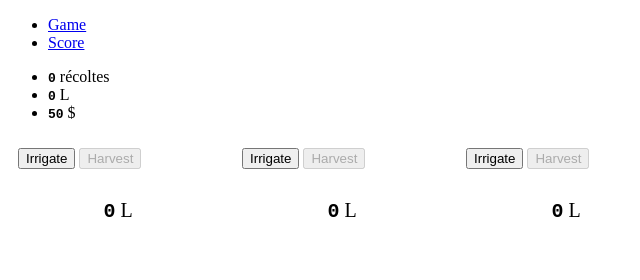
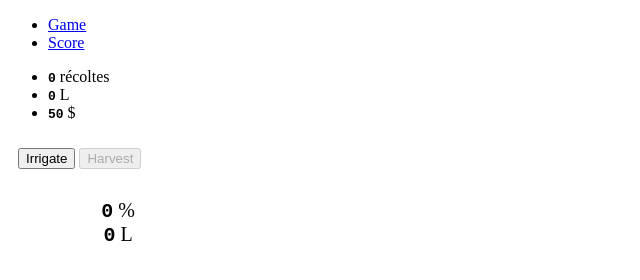
Before and after one commit to qmachard/dryfield, a website built with webpack: page public/index.html in a window 1280 px wide. Shown: the whole page, without its empty margins (0-640 px from the left). Built offline with nearby package versions, Linux system fonts and the light colour scheme; files whose address does not match are found by name.

Commit message:
Create FieldView

```diff
--- a/public/css/style.css
+++ b/public/css/style.css
@@ -1,8 +1,8 @@
-.farms {
+.fields {
 	display:block;
 }
 
-.farm {
+.field {
 	display: inline-block;
 	position: relative;
 	width: 200px;
@@ -10,11 +10,11 @@
 	margin: 10px;
 }
 
-.farm_actions {
+.field_actions {
 	margin-bottom: 10px;
 }
 
-.farm_inner {
+.field_inner {
 	padding: 20px;
 	text-align: center;
 	font-size: 20px;
--- a/public/index.html
+++ b/public/index.html
@@ -23,27 +23,16 @@
 				<li><span class="number" id="wallet">0</span> $</li>
 			</ul>
 		</section>
-		<section class="farms" id="sectionGame">
-			<div class="farm">
-				<div class="farm_actions">
+		<section class="fields" id="sectionGame">
+			<div class="field" id="field-1">
+				<div class="field_actions">
 					<button class="btn btn-default">Irrigate</button>
 					<button class="btn btn-success" disabled>Harvest</button>
 				</div>
-				<div class="farm_inner bg-success"><span class="farm_harvest number">0</span> L</div>
-			</div>
-			<div class="farm">
-				<div class="farm_actions">
-					<button class="btn btn-default">Irrigate</button>
-					<button class="btn btn-success" disabled>Harvest</button>
+				<div class="field_inner bg-success">
+					<div><span class="harvest number">0</span> %</div>
+					<div><span class="quantity number">0</span> L</div>
 				</div>
-				<div class="farm_inner bg-success"><span class="farm_harvest number">0</span> L</div>
-			</div>
-			<div class="farm">
-				<div class="farm_actions">
-					<button class="btn btn-default">Irrigate</button>
-					<button class="btn btn-success" disabled>Harvest</button>
-				</div>
-				<div class="farm_inner bg-success"><span class="farm_harvest number">0</span> L</div>
 			</div>
 		</section>
 	</div>
```
Also changed, not shown: app/Views/FieldView.js (added, +33 -0 lines).
